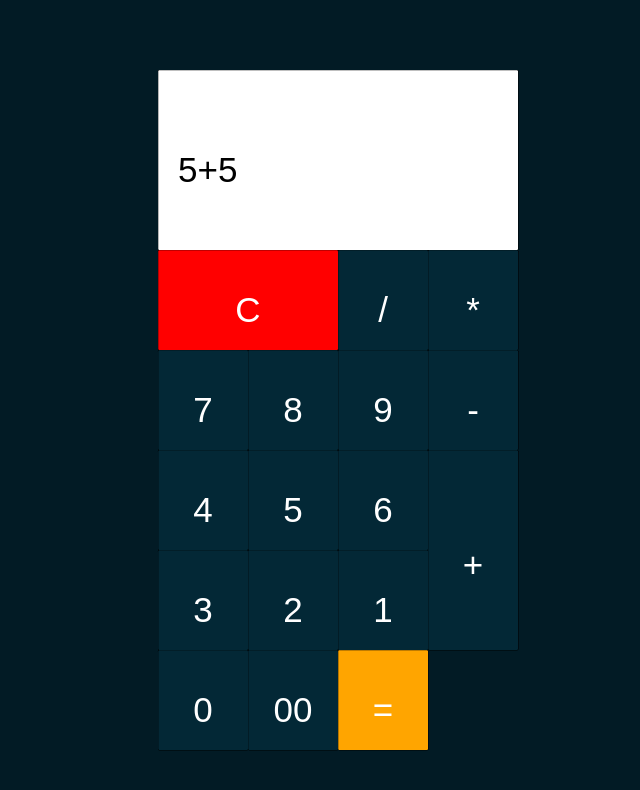
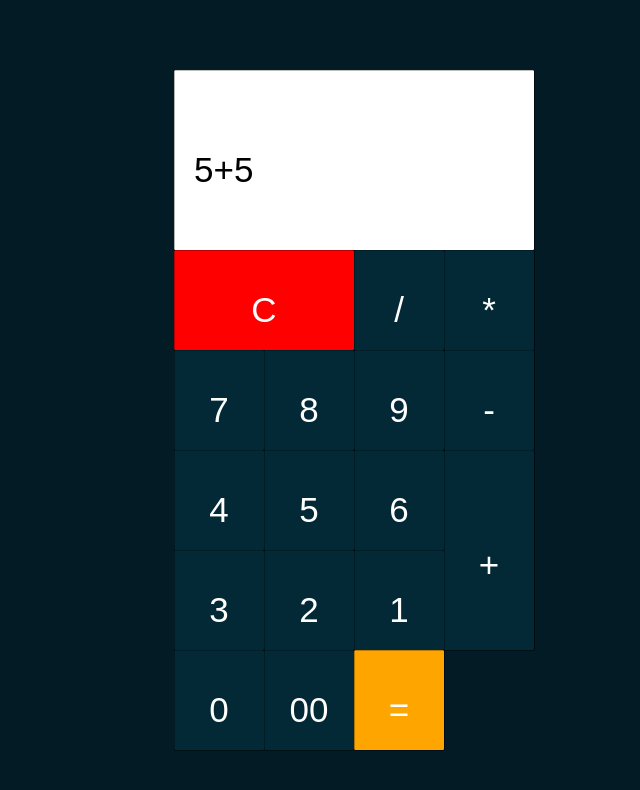
Before and after one commit to danielopus1/Calculator-grid, a plain HTML site: page index.html in a window 1280 px wide. Shown: the whole page, without its empty margins (640-1280 px from the left). Drawn offline with Linux system fonts and the light colour scheme.

Commit message:
my first commit

```diff
--- a/style.css
+++ b/style.css
@@ -9,7 +9,7 @@ body {
     font-family: sans-serif;
     font-weight: lighter;
     font-size: 35px;
-    padding-left: 45rem;
+    padding-left: 46rem;
     margin: 70px;
     width: 20rem;
     height: 10rem;
```
